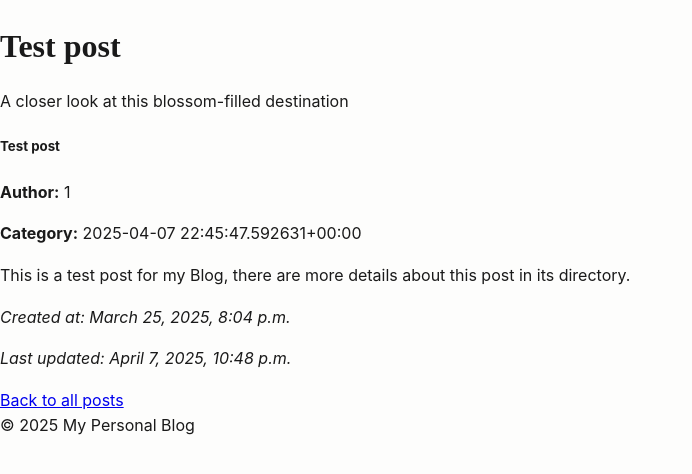
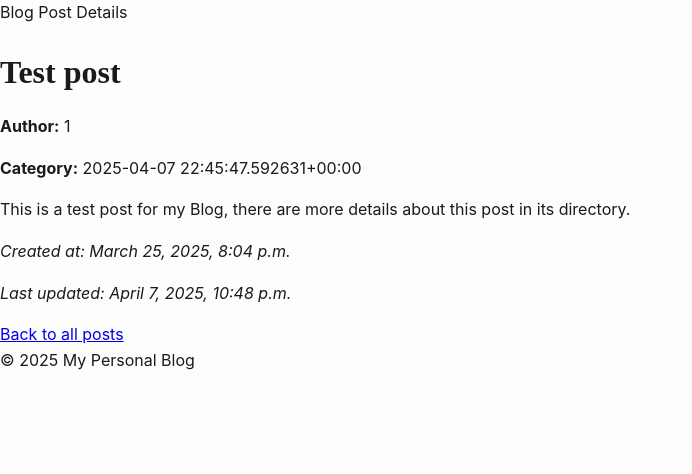
Before and after one commit to thomasx-0/mysite, a Django app: page /1/ in a window 1280 px wide. Shown: the top 474 px of the page, without its empty margins (0-692 px from the left). Run offline with Django 3.2, Linux system fonts and the light colour scheme; data comes from the database, SQL or seed files in the repository.

Commit message:
Refactor blog post detail and list templates for improved layout and consistency

```diff
--- a/personal_app/templates/personal_app/blog_post_detail.html
+++ b/personal_app/templates/personal_app/blog_post_detail.html
@@ -6,28 +6,21 @@
     <link rel="stylesheet" type="text/css" href="{% static 'personal_app/style.css' %}">
 </head>
 <body>
-    <header class="bg-light py-5 text-center">
-        <div class="container">
-            <h1 class="display-4 fw-bold">{{ post.title }}</h1>
-            <p class="lead fw-semibold">A closer look at this blossom-filled destination</p>
+    <header>
+        Blog Post Details
+    </header>
+    <div class="container mt-5">
+        <div class="blog-post">
+            <h1>{{ post.title }}</h1>
+            <p><strong>Author:</strong> {{ post.author }}</p>
+            <p><strong>Category:</strong> {{ post.category }}</p>
+            <p>{{ post.content }}</p>
+            <p><em>Created at: {{ post.created_at }}</em></p>
+            <p><em>Last updated: {{ post.updated_at }}</em></p>
+            <a href="{% url 'blog_post_list' %}" class="btn btn-custom">Back to all posts</a>
         </div>
-    </header>
-
-    <main class="container py-5">
-        <div class="card shadow-sm">
-            <div class="card-body">
-                <h5 class="card-title">{{ post.title }}</h5>
-                <p class="text-muted mb-2"><strong>Author:</strong> {{ post.author }}</p>
-                <p class="text-muted mb-2"><strong>Category:</strong> {{ post.category }}</p>
-                <p class="card-text">{{ post.content }}</p>
-                <p class="text-muted"><em>Created at: {{ post.created_at }}</em></p>
-                <p class="text-muted"><em>Last updated: {{ post.updated_at }}</em></p>
-                <a href="{% url 'blog_post_list' %}" class="btn btn-primary mt-3">Back to all posts</a>
-            </div>
-        </div>
-    </main>
-
-    <footer class="bg-light text-center py-3">
+    </div>
+    <footer>
         &copy; 2025 My Personal Blog
     </footer>
 </body>
```
Also changed, not shown: personal_app/templates/personal_app/blog_post_list.html (+18 -15 lines), personal_app/templates/personal_app/home.html (+10 -13 lines).
